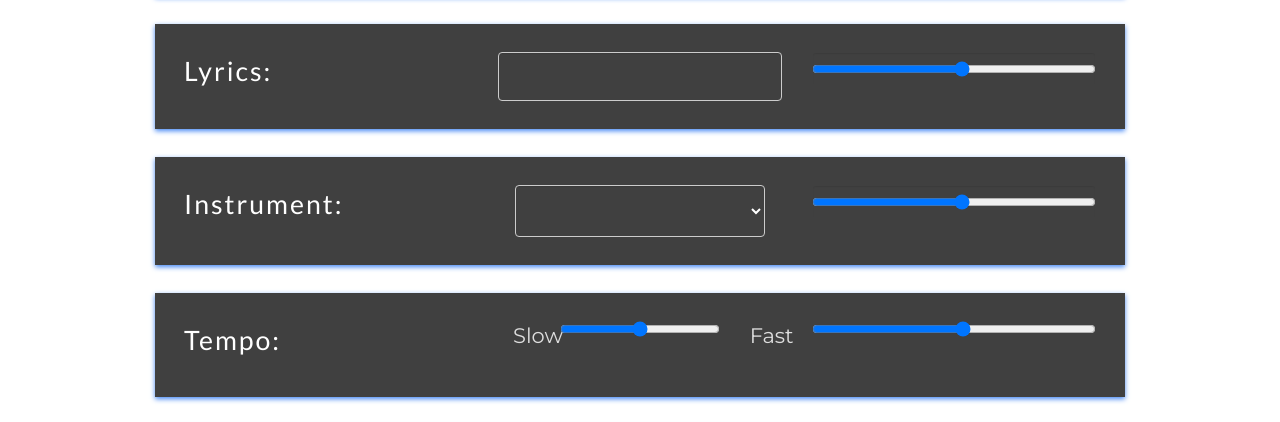
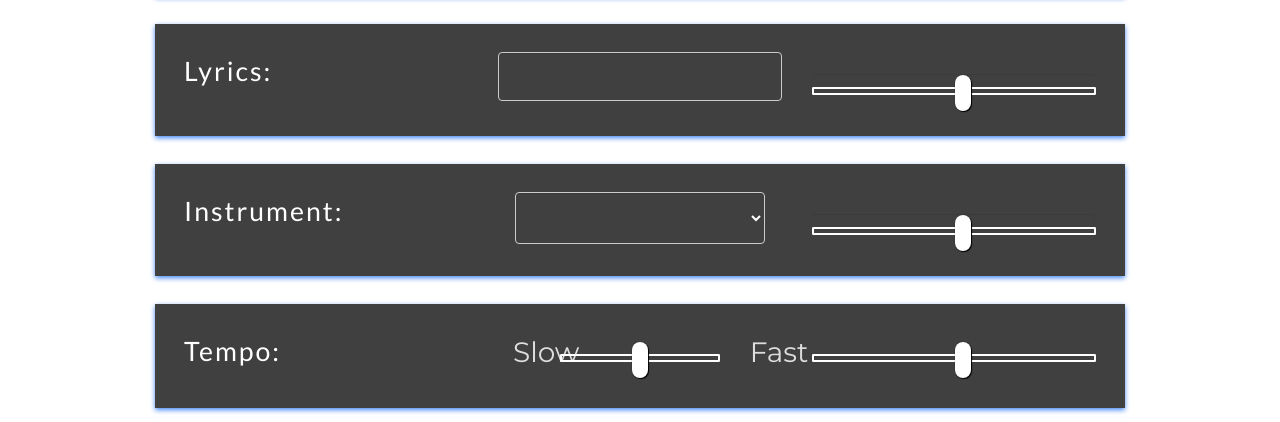
Before and after one commit to Chris-Coraggio/TrackMaster, a website: page create.html in a window 1280 px wide. Shown: the part 305-727 px from the top of the page. Drawn offline with nearby package versions, Linux system fonts and the light colour scheme; a script that the page names is missing; files whose address does not match are found by name.

Commit message:
Finish styling page

```diff
--- a/Public/css/create.css
+++ b/Public/css/create.css
@@ -151,3 +151,43 @@ label {
 #numTracks {
     text-align: center;
 }
+
+input[type="range"]::-webkit-slider-thumb {
+  -webkit-appearance: none;
+  height: 36px;
+  width: 16px;
+  border-radius: 30px;
+  background: white;
+  cursor: pointer;
+  margin-top: -14px; /* You need to specify a margin in Chrome, but in Firefox and IE it is automatic */
+  box-shadow: 1px 1px 1px #000000, 0px 0px 1px #0d0d0d; /* Add cool effects to your sliders! */
+}
+
+input[type=range]::-webkit-slider-runnable-track {
+  width: 100%;
+  height: 8.4px;
+  cursor: pointer;
+  background: transparent;
+  border: 2px solid white;
+  border-radius: 1.3px;
+}
+
+input[type=range] {
+  -webkit-appearance: none;
+  margin: 0px;
+  margin-top: 22px;
+  padding: 0px;
+  border: 0 none;
+  background: transparent;
+  color: transparent;
+  overflow: visible;
+}
+
+input[type=range]:focus {
+  outline: none; /* Removes the blue border. You should probably do some kind of focus styling for accessibility reasons though. */
+  border: none;
+}
+
+.col-md-2 label {
+    font-size: 2em;
+}
```
